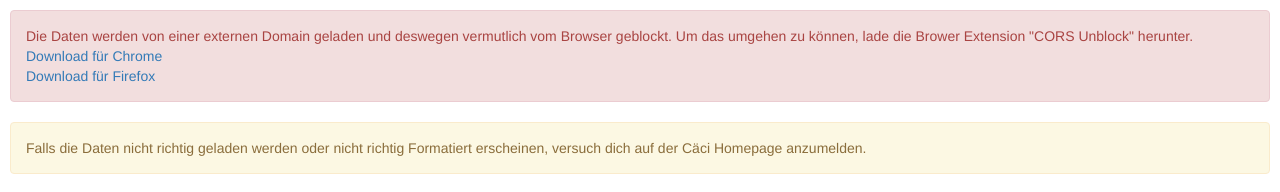
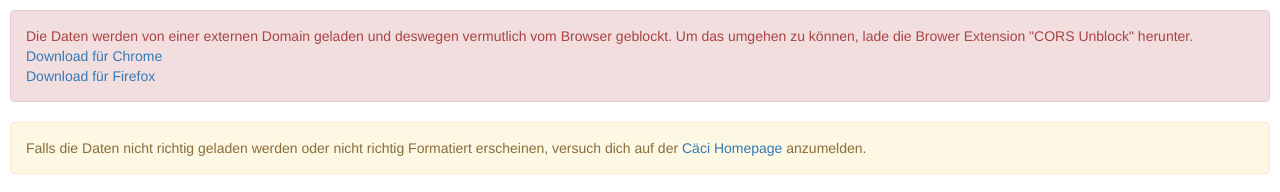
Before and after one commit to FortsetzungF/FortsetzungF.github.io, a plain HTML site: page vertretungsplan/index.html in a window 1280 px wide. Shown: the top 192 px of the page. Drawn offline with nearby package versions, Linux system fonts and the light colour scheme; no server answers.

Commit message:
update link

```diff
--- a/vertretungsplan/index.html
+++ b/vertretungsplan/index.html
@@ -42,8 +42,8 @@
 
 			<div class="alert alert-warning">
 				Falls die Daten nicht richtig geladen werden oder nicht richtig
-				Formatiert erscheinen, versuch dich auf der Cäci Homepage anzumelden.
-				<a href="https://caeci.de/"></a>
+				Formatiert erscheinen, versuch dich auf der
+				<a href="https://caeci.de/">Cäci Homepage</a> anzumelden.
 			</div>
 
 			<!-- stylings -->
```
